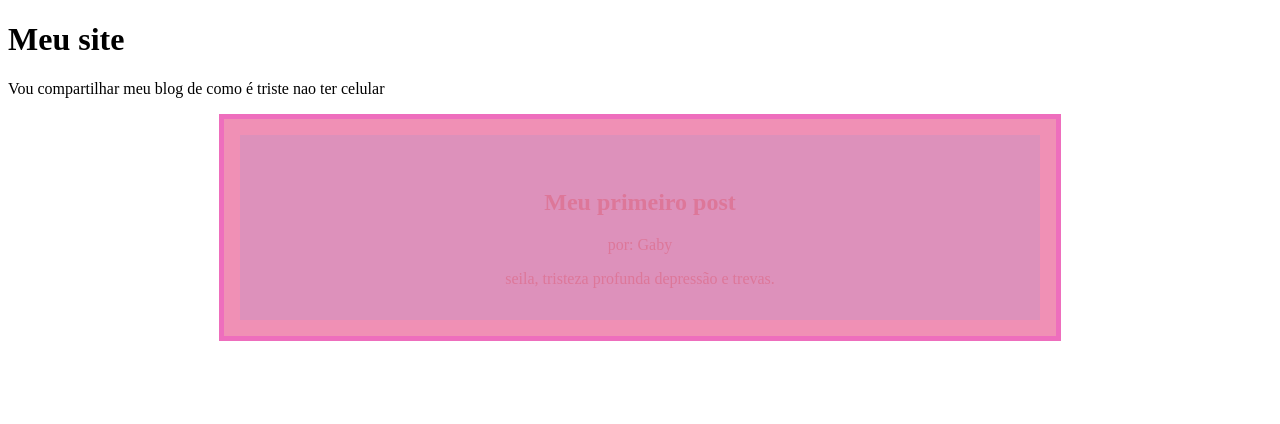
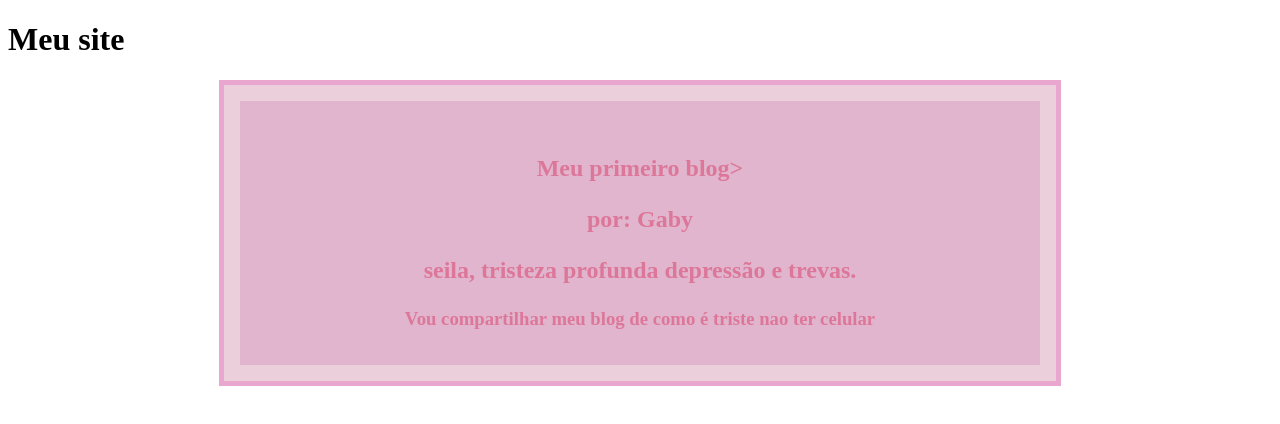
Before and after one commit to gabriellyfernandessilva27-afk/P-gina-web-do-zero-primeira-intera-o, a plain HTML site: page index.html in a window 1280 px wide. Drawn offline with Linux system fonts and the light colour scheme.

Commit message:
Add files via upload

```diff
--- a/index.html
+++ b/index.html
@@ -6,26 +6,26 @@
     <title>blog</title>
     <body>
         <h1>Meu site</h1>
-        <p>Vou compartilhar meu blog de como é triste nao ter celular<p>
        <header>
         <main>
             <img src="" alt="">
-        <h2>Meu primeiro post</h2>
+        <h2>Meu primeiro blog>
        <p>por: Gaby</p>
         <p>seila, tristeza profunda depressão e trevas.</p>
       </body>
+      <h3><p>Vou compartilhar meu blog de como é triste nao ter celular</p></h3>
 <style>
 header{
-background-color: rgb(240, 144, 181);
+background-color: rgb(235, 207, 218);
 color: rgb(224, 131, 162);
 text-align: center;
 max-width: 800px;
 margin: 0 auto;
 padding: 16px;
-border: 5px solid rgb(238, 110, 189);
+border: 5px solid rgb(233, 166, 207);
 }
 main{
-    background-color: rgb(221, 145, 187);
+    background-color: rgb(224, 181, 205);
 color: rgb(221, 119, 153);
 text-align: center;
 max-width: 800px;
```
